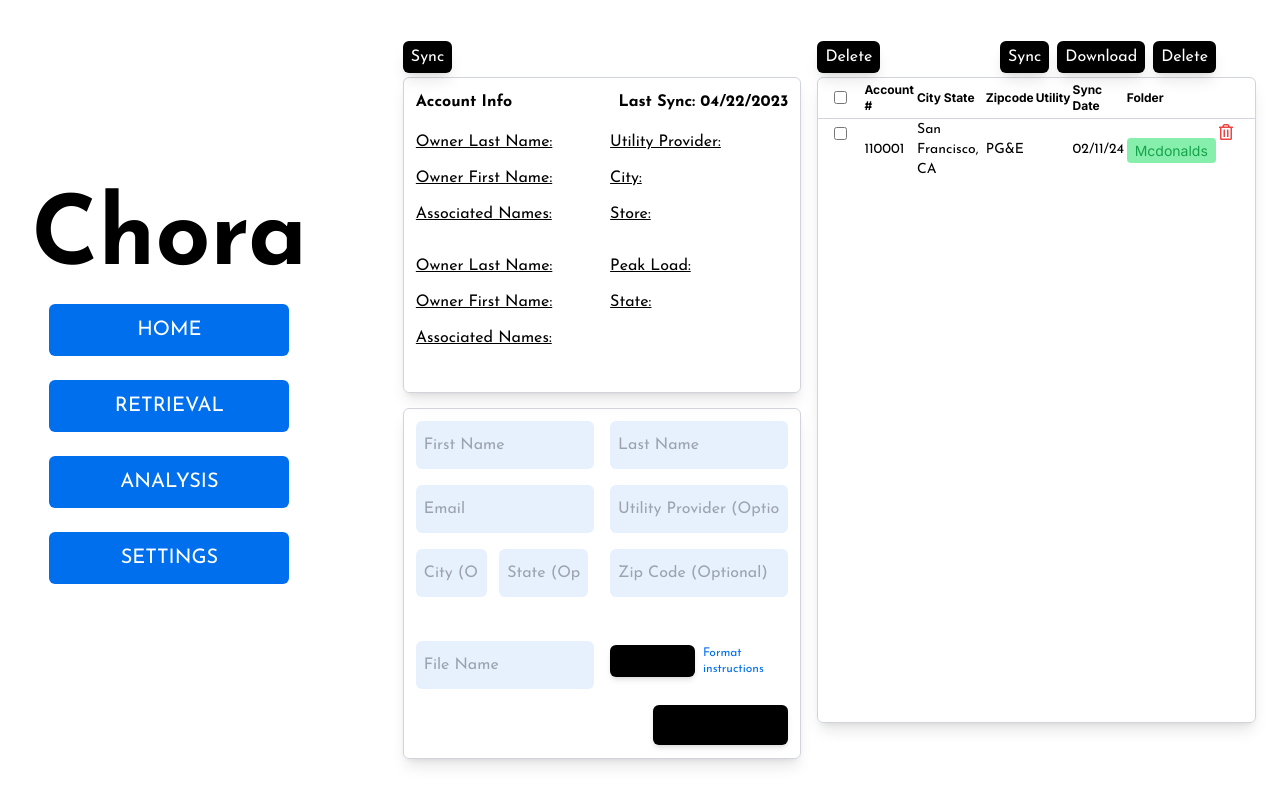
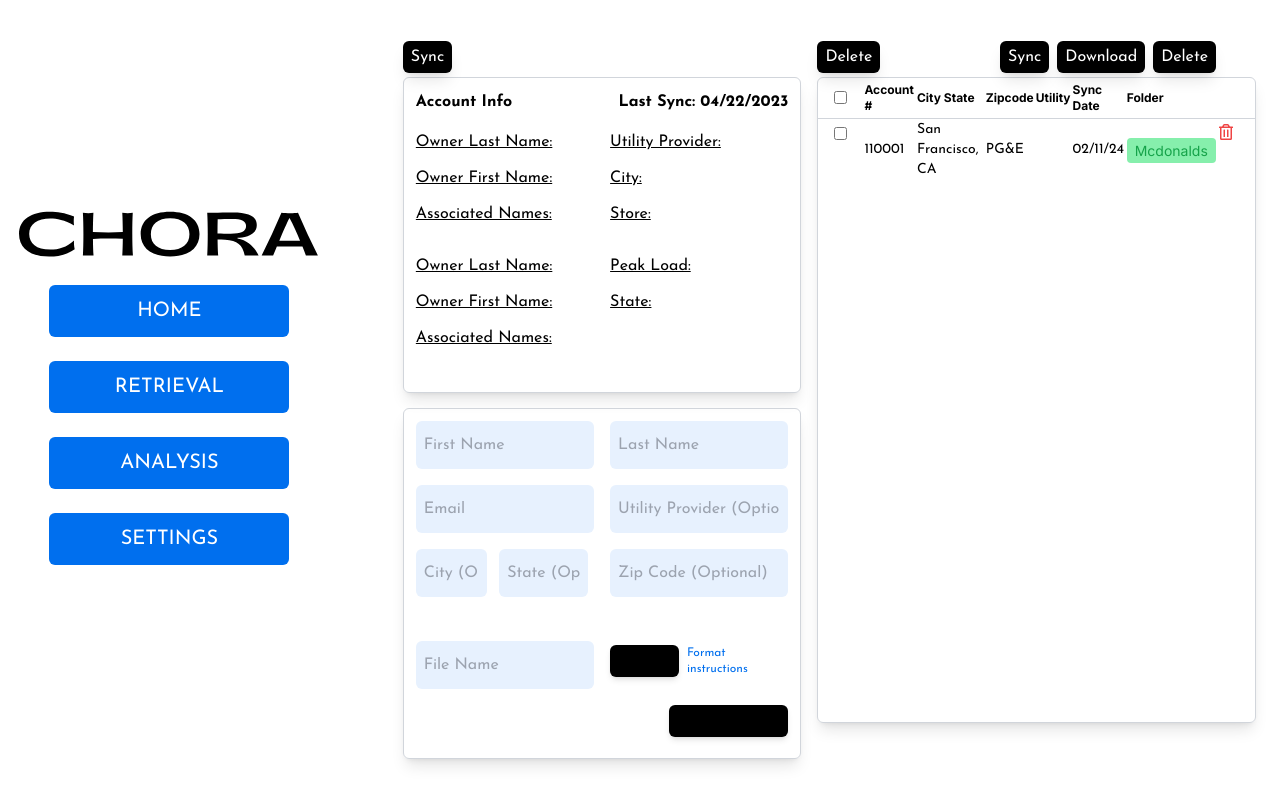
Before and after one commit to Meedux/GTM-Requirement, a Next.js app: page /retrieval in a window 1280 px wide. Built offline with nearby package versions, Linux system fonts and the light colour scheme.

Commit message:
some UI fixes and Improvements

```diff
--- a/app/login/page.tsx
+++ b/app/login/page.tsx
@@ -1,4 +1,5 @@
 import Form from '@/components/Form'
+import Image from 'next/image'
 import { Container } from 'postcss'
 import React from 'react'
 
@@ -7,9 +8,7 @@ const page = () => {
         <div className="flex justify-center items-center bg-white h-screen">
             <div className='flex flex-col justify-center'>
                 <div className="mb-[2rem] w-full text-center">
-                    <span className="text-black font-bold text-9xl text-center font-joseph-sans">
-                        Chora
-                    </span>
+                    <Image src={'/CHORA.svg'} width={400} height={200} alt='Chora Logo' />
                 </div>
 
                 <Form />
--- a/components/Accounts.tsx
+++ b/components/Accounts.tsx
@@ -14,7 +14,7 @@ const Accounts = () => {
         <div className="">
           {url === "/home" && (
             <div className="flex items-center">
-              <button className="bg-black mb-1 px-2 py-1 text-white text-center p-2 rounded-md shadow-lg font-joseph-sans text-sm md:text-base">
+              <button className="bg-black mb-1 px-1 py-1 text-white text-center p-2 rounded-md shadow-lg font-joseph-sans text-sm md:text-base">
                 Move to Project
               </button>
             </div>
--- a/components/QueueFormCard.tsx
+++ b/components/QueueFormCard.tsx
@@ -50,7 +50,7 @@ const QueueFormCard = () => {
             />
 
             <div className="flex items-center">
-              <button className="bg-black px-4 py-1 rounded-md mr-2 shadow-md font-joseph-sans">
+              <button className="bg-black px-2 py-1 rounded-md mr-2 shadow-md font-joseph-sans">
                 Upload
               </button>
               <p className="text-[#006FEE] text-xs cursor-pointer font-joseph-sans">
@@ -61,7 +61,7 @@ const QueueFormCard = () => {
         </div>
 
         <div className="flex justify-end ">
-          <button className="bg-black px-4 py-2 rounded-md shadow-md font-joseph-sans">
+          <button className="bg-black px-2 py-1 rounded-md shadow-md font-joseph-sans">
             Add to Queue
           </button>
         </div>
--- a/components/Sidebar.tsx
+++ b/components/Sidebar.tsx
@@ -3,6 +3,7 @@ import React, { useState } from "react";
 import Button from "./Sidebar/Button";
 import { useMediaQuery } from "react-responsive";
 import { RiCloseFill } from "react-icons/ri";
+import Image from "next/image";
 
 
 const Sidebar = () => {
@@ -42,9 +43,7 @@ const Sidebar = () => {
       <div
         className={`h-screen w-[30rem] flex-col justify-center items-center md:flex hidden`}
       >
-        <h1 className="text-black font-bold text-8xl text-center font-joseph-sans mb-4">
-          Chora
-        </h1>
+        <Image src={'/CHORA.svg'} className="mb-7" width={300} height={200} alt='Chora Logo' />
 
         <Button name="HOME" url="/home" />
 
```
Also changed, not shown: public/CHORA.svg (added).
